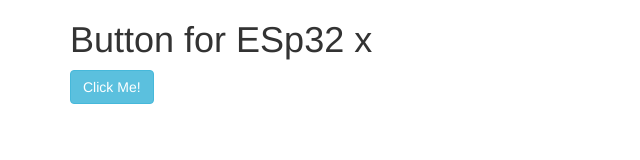
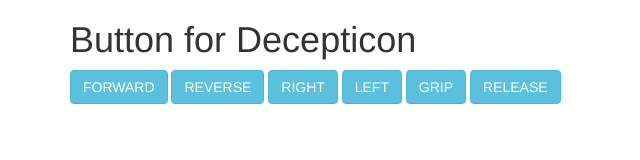
Before and after one commit to khyeohkk/decepticon, a plain HTML site: page index.html in a window 1280 px wide. Shown: the whole page, without its empty margins (0-640 px from the left). Drawn offline with nearby package versions, Linux system fonts and the light colour scheme.

Commit message:
tambah button

```diff
--- a/index.html
+++ b/index.html
@@ -11,12 +11,42 @@
 <body>
 
 <div class="container">
-  <h1>Button for ESp32 x</h1>
-  <button type="submit" class="btn btn-info" onclick="getblynk()">Click Me!</button>
+  <h1>Button for Decepticon</h1>
+  <button type="submit" class="btn btn-info" onclick="getblynk1()">FORWARD</button>
+  <button type="submit" class="btn btn-info" onclick="getblynk2()">REVERSE</button>
+  <button type="submit" class="btn btn-info" onclick="getblynk3()">RIGHT</button>
+  <button type="submit" class="btn btn-info" onclick="getblynk4()">LEFT</button>
+  <button type="submit" class="btn btn-info" onclick="getblynk5()">GRIP</button>
+  <button type="submit" class="btn btn-info" onclick="getblynk6()">RELEASE</button>
 </div>
 
 <script>
-  function getblynk(){
+  function getblynk1(){
+  $.get("https://blynk.cloud/external/api/update?token=rKOgUiuZz1yriWCRxr183nzBE7W77iXB&V1=0", (data, status) => {
+    console.log(data);
+  });
+  }
+  function getblynk2(){
+  $.get("https://blynk.cloud/external/api/update?token=rKOgUiuZz1yriWCRxr183nzBE7W77iXB&V1=0", (data, status) => {
+    console.log(data);
+  });
+  }
+  function getblynk3(){
+  $.get("https://blynk.cloud/external/api/update?token=rKOgUiuZz1yriWCRxr183nzBE7W77iXB&V1=0", (data, status) => {
+    console.log(data);
+  });
+  }
+  function getblynk4(){
+  $.get("https://blynk.cloud/external/api/update?token=rKOgUiuZz1yriWCRxr183nzBE7W77iXB&V1=0", (data, status) => {
+    console.log(data);
+  });
+  }
+  function getblynk5(){
+  $.get("https://blynk.cloud/external/api/update?token=rKOgUiuZz1yriWCRxr183nzBE7W77iXB&V1=0", (data, status) => {
+    console.log(data);
+  });
+  }
+  function getblynk6(){
   $.get("https://blynk.cloud/external/api/update?token=rKOgUiuZz1yriWCRxr183nzBE7W77iXB&V1=0", (data, status) => {
     console.log(data);
   });
```
